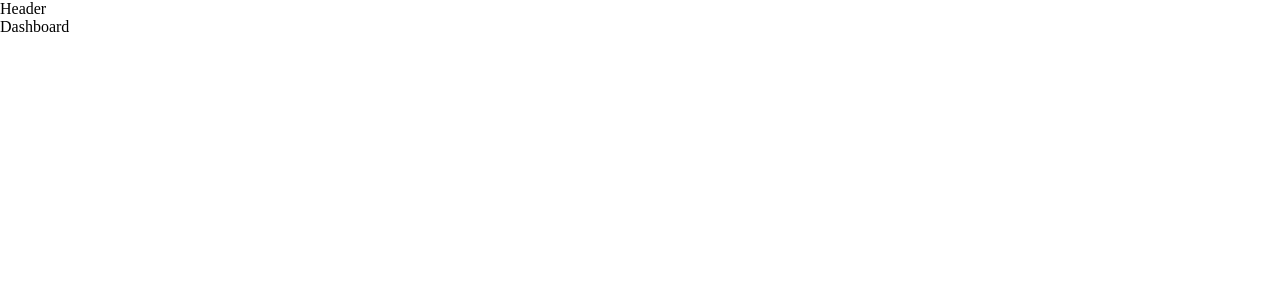
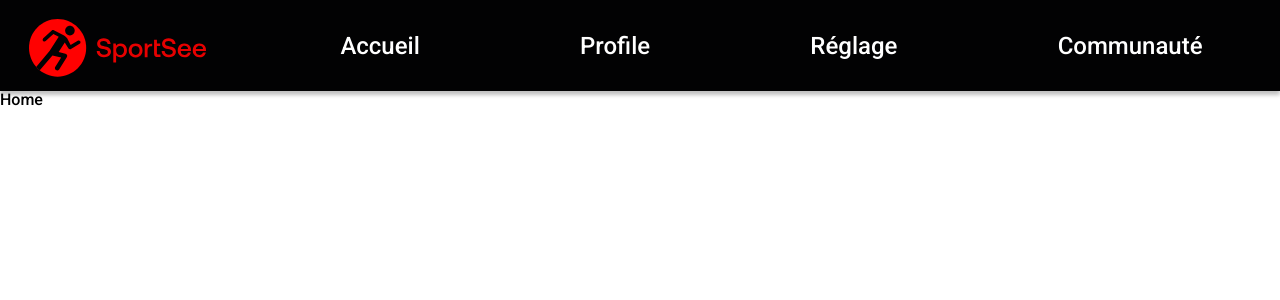
Before and after one commit to mb47000/MichelBrousse_12_18012022, a React (Create React App) app: page / in a window 1280 px wide. Shown: the top 300 px of the page. Built offline with nearby package versions, Linux system fonts and the light colour scheme.

Commit message:
🚧 UserStorie #1 - Navigation horizontale. Components: Header, TopNav

```diff
--- a/public/index.html
+++ b/public/index.html
@@ -10,6 +10,12 @@
       content="Développez un tableau de bord d'analytics avec React"
     />
     <link rel="apple-touch-icon" href="%PUBLIC_URL%/logo192.png" />
+    <link rel="preconnect" href="https://fonts.googleapis.com" />
+    <link rel="preconnect" href="https://fonts.gstatic.com" crossorigin />
+    <link
+      href="https://fonts.googleapis.com/css2?family=Roboto:wght@400;500;700&display=swap"
+      rel="stylesheet"
+    />
     <title>SportSee</title>
   </head>
   <body>
--- a/src/App.jsx
+++ b/src/App.jsx
@@ -2,17 +2,19 @@ import { Fragment } from 'react'
 import { Routes, Route } from 'react-router-dom'
 import Error from './pages/Error'
 import Community from './pages/Community'
-import Dashboard from './pages/Dashboard'
+import Home from './pages/Home'
 import Parameter from './pages/Parameter'
 import Profil from './pages/Profil'
 import Header from './components/Header'
+import GlobalStyle from './styles/GlobalStyle'
 
 function App() {
   return (
     <Fragment>
+      <GlobalStyle />
       <Header />
       <Routes>
-        <Route path="/" element={<Dashboard />} />
+        <Route path="/" element={<Home />} />
         <Route path="profil" element={<Profil />} />
         <Route path="parameter" element={<Parameter />} />
         <Route path="community" element={<Community />} />
--- a/src/components/Header.jsx
+++ /dev/null
@@ -1,5 +0,0 @@
-const Header = () => {
-  return <header>Header</header>
-}
-
-export default Header
--- /dev/null
+++ b/src/components/Header/index.jsx
@@ -0,0 +1,19 @@
+import TopNav from '../TopNav'
+import { StyledHeader, StyledLogo } from './style'
+
+/**
+ * Header component.
+ *
+ * @component
+ *
+ */
+const Header = () => {
+  return (
+    <StyledHeader>
+      <StyledLogo />
+      <TopNav />
+    </StyledHeader>
+  )
+}
+
+export default Header
--- /dev/null
+++ b/src/components/Header/style.js
@@ -0,0 +1,13 @@
+import styled from 'styled-components'
+import colors from '../../styles/colors'
+import { ReactComponent as Logo } from '../../assets/svg/logo.svg'
+
+export const StyledHeader = styled.header`
+  background: ${colors.primary};
+	display: flex;
+	box-shadow: 0px 4px 4px 0px #00000040;
+`
+
+export const StyledLogo = styled(Logo)`
+  margin: 18px 10.5% 12px 28px;
+`
--- /dev/null
+++ b/src/components/TopNav/index.jsx
@@ -0,0 +1,21 @@
+import { StyledList, StyledLink, StyledNav } from './style'
+/**
+ * Top nav component.
+ *
+ * @component
+ *
+ */
+const TopNav = () => {
+  return (
+    <StyledNav>
+      <StyledList>
+        <StyledLink to="/">Accueil</StyledLink>
+        <StyledLink to="profil">Profile</StyledLink>
+        <StyledLink to="parameter">Réglage</StyledLink>
+        <StyledLink to="community">Communauté</StyledLink>
+      </StyledList>
+    </StyledNav>
+  )
+}
+
+export default TopNav
--- /dev/null
+++ b/src/components/TopNav/style.js
@@ -0,0 +1,24 @@
+import styled from 'styled-components'
+import { Link } from 'react-router-dom'
+
+export const StyledNav = styled.nav`
+	flex-grow: 1;
+	padding-right: 6.05%;
+`
+
+export const StyledList = styled.ul`
+    margin: 0;
+	padding: 0;
+	text-indent: 0;
+	list-style-type: none;
+	display: flex;
+    justify-content: space-between;
+	align-items: center;
+	height: 100%;
+	font-size: 24px;
+	line-height: 24px;
+`
+export const StyledLink = styled(Link)`
+    color: #FFFFFF;
+	text-decoration: none;
+`
--- a/src/pages/Dashboard/index.jsx
+++ /dev/null
@@ -1,5 +0,0 @@
-const Dashboard = () => {
-  return <div>Dashboard</div>
-}
-
-export default Dashboard
--- /dev/null
+++ b/src/pages/Home/index.jsx
@@ -0,0 +1,5 @@
+const Home = () => {
+  return <div>Home</div>
+}
+
+export default Home
--- /dev/null
+++ b/src/styles/GlobalStyle.js
@@ -0,0 +1,16 @@
+import { createGlobalStyle } from 'styled-components'
+
+const GlobalStyle = createGlobalStyle`
+* {
+	box-sizing: border-box;
+	font-family: 'Roboto', sans-serif;
+	font-weight: 500;
+}
+
+#root {
+  margin: auto;
+  max-width: 1440px;
+}
+`
+
+export default GlobalStyle
--- /dev/null
+++ b/src/styles/colors.js
@@ -0,0 +1,6 @@
+const colors = {
+  primary: '#020203',
+  secondary: '#FF0101',
+}
+
+export default colors
```
Also changed, not shown: src/assets/svg/logo.svg (added).
